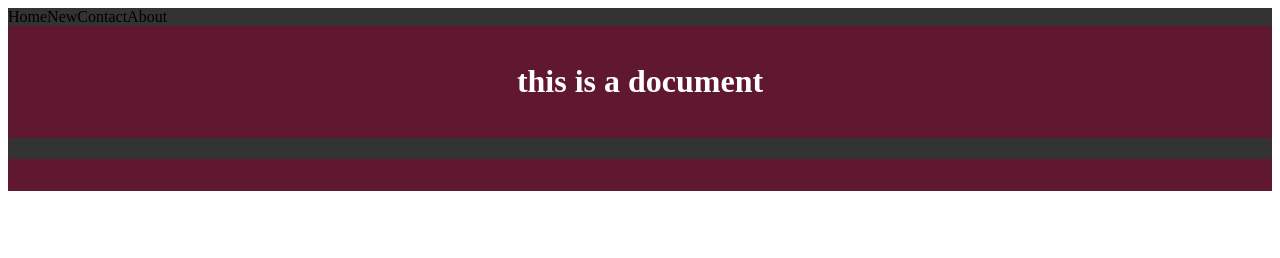
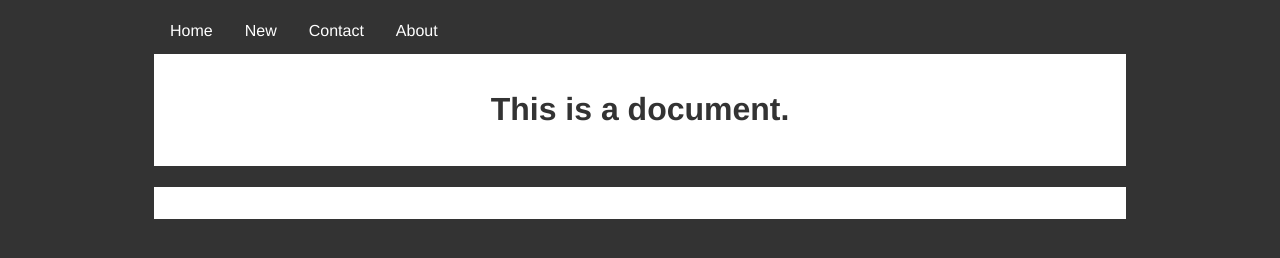
Before and after one commit to Dchristian3294/IDESN3535, a plain HTML site: page 0914_PROJECT_1.html in a window 1280 px wide. Drawn offline with Linux system fonts and the light colour scheme.

Commit message:
additions

```diff
--- a/0914_PROJECT_1.html
+++ b/0914_PROJECT_1.html
@@ -11,17 +11,17 @@
 <body>
 
 <ul>
-  <li>Home</li>
-  <li>New</li>
-  <li>Contact</li>
-  <li>About</li>
+  <li><a class="active" href="#home">Home</a></li>
+  <li><a href="#news">New</a></li>
+  <li><a href="#contact">Contact</a></li>
+  <li><a href="#about">About</a></li>
 </li>
 
 
 <div class="container">
 
 <header>
-<h1>this is a document</h1>
+<h1>This is a document.</h1>
 </header>
 
 <h1>
--- a/0914_stylesheet.css
+++ b/0914_stylesheet.css
@@ -1,20 +1,29 @@
+body {
+  background-color: #333;
+}
+
 div.container {
   width: 100%;
+  margin: auto;
 }
 header, footer {
   padding: 1em;
-  color: #FFFFFF;
-  background-color: #601830;
+  color: #333;
+  background-color: #FFFFFF;
   clear: left;
   text-align: center;
+  font-family: "helvetica"
 }
 
 ul {
   list-style-type: none;
-  margin: 0;
+  position: relative;
+  margin: 0 auto;
   padding: 0;
   overflow: hidden;
   background-color: #333;
+  width: 972px;
+  font-family: "helvetica"
 }
 
 li {
```
